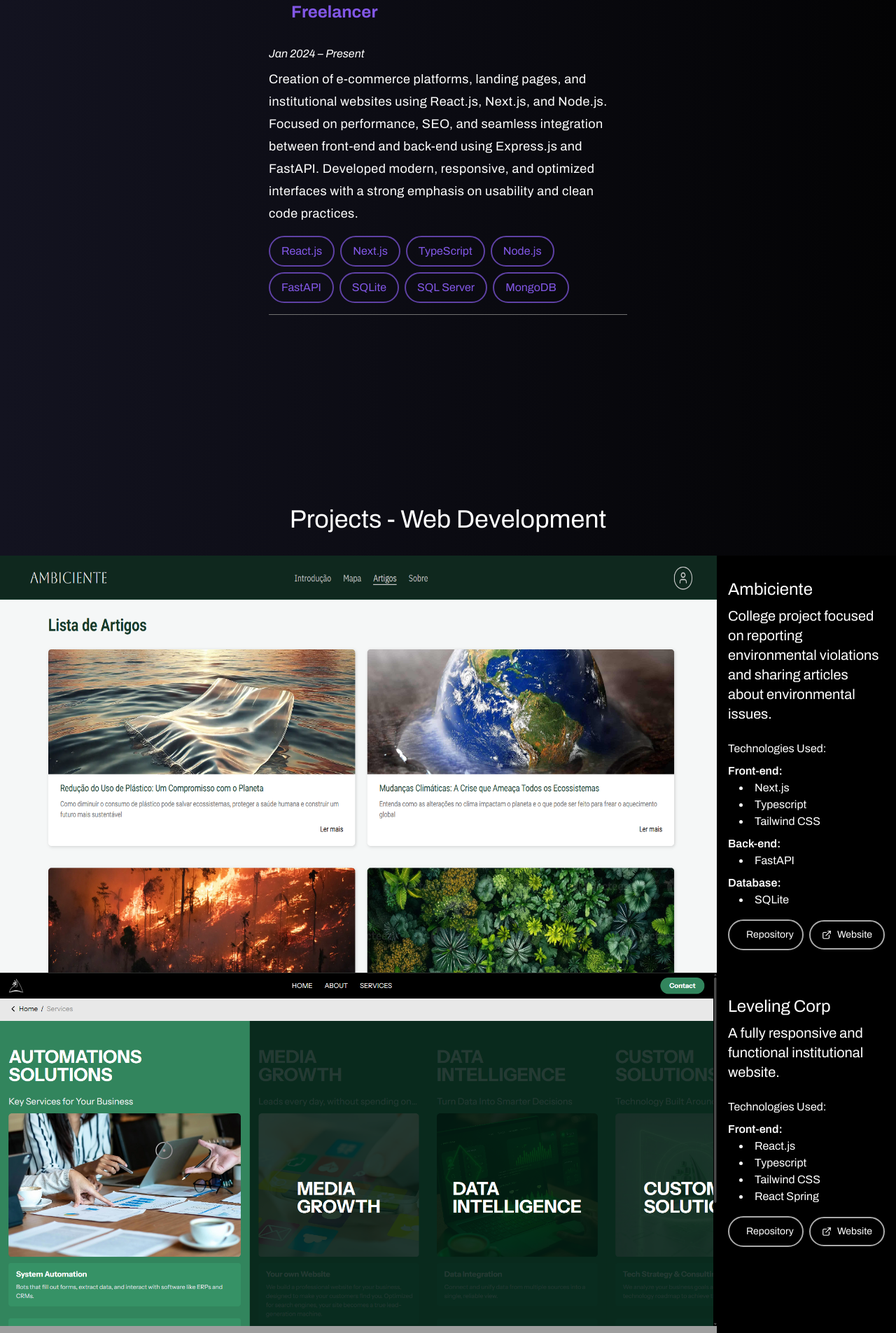
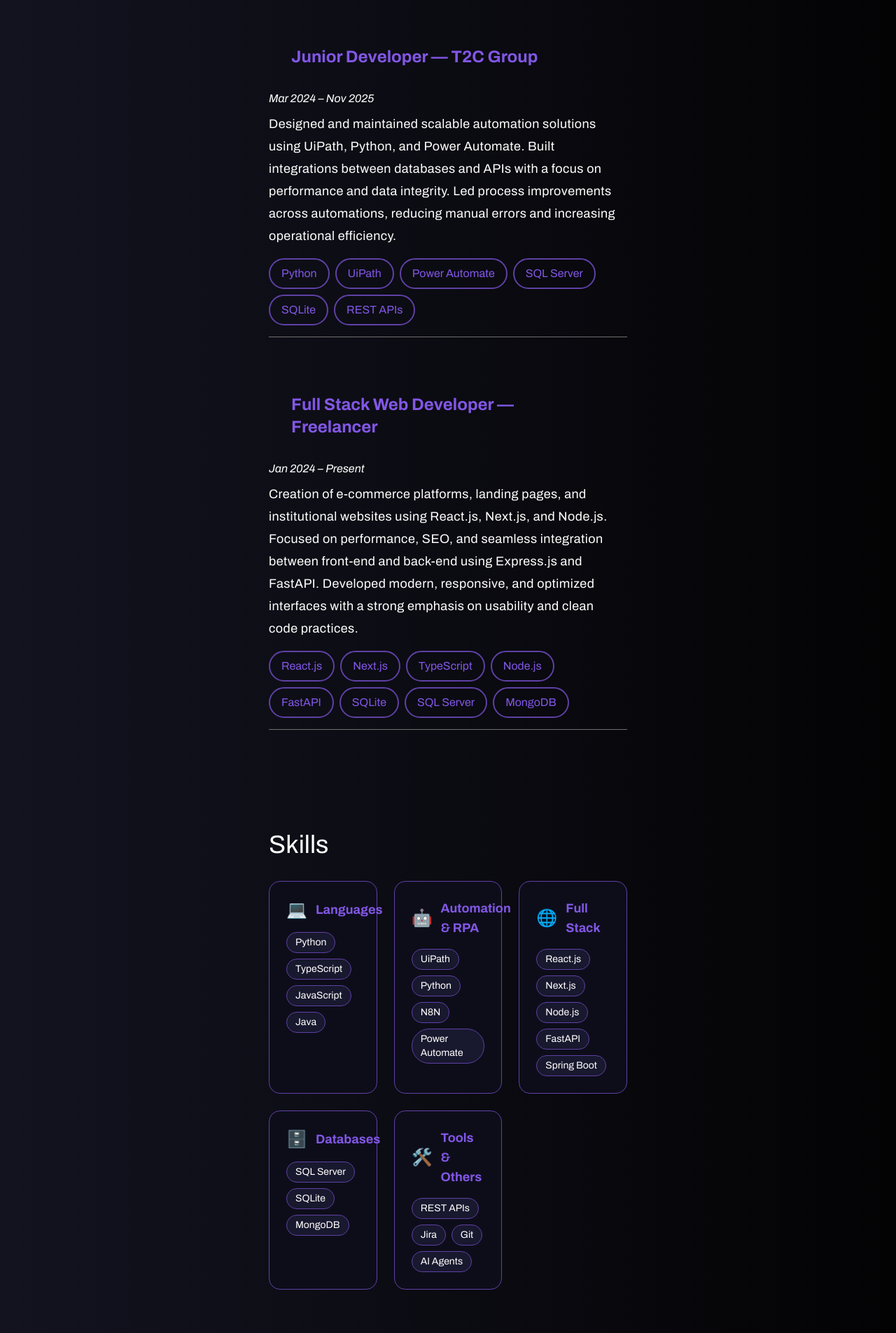
Before and after one commit to RenanlMelo/Portifolio, a React (Vite) app: page / in a window 1280 px wide. Shown: the part 1544-3449 px from the top of the page at 70% size. Built offline with nearby package versions, Linux system fonts and the light colour scheme; grey boxes are pictures that could not be loaded.

Commit message:
feat: add Skills section and update Experience with Nubank entry

```diff
--- a/src/App.tsx
+++ b/src/App.tsx
@@ -1,5 +1,6 @@
 import React, { useRef } from "react";
 import { Experience } from "./components/Experience/Experience";
+import { Skills } from "./components/Skills/Skills";
 import { Introduction } from "./components/Introduction/Introduction";
 import { Projects } from "./components/Projects/Projects";
 import { Contact } from "./components/Contact/Contact";
@@ -10,6 +11,7 @@
 function App() {
   const introductionRef = useRef<HTMLDivElement>(null);
   const experienceRef = useRef<HTMLDivElement>(null);
+  const skillsRef = useRef<HTMLDivElement>(null);
   const projectsRef = useRef<HTMLDivElement>(null);
   const contactRef = useRef<HTMLDivElement>(null);
 
@@ -17,11 +19,12 @@
     <>
       <BlobCursor />
       <FullScreenMenu
-        sectionRefs={[introductionRef, experienceRef, projectsRef, contactRef]}
+        sectionRefs={[introductionRef, experienceRef, skillsRef, projectsRef, contactRef]}
       />
 
       <Introduction ref={introductionRef} />
       <Experience ref={experienceRef} />
+      <Skills ref={skillsRef} />
       <Projects ref={projectsRef} />
       <Contact ref={contactRef} />
     </>
--- a/src/components/Navbar/Navbar.tsx
+++ b/src/components/Navbar/Navbar.tsx
@@ -12,6 +12,7 @@
   const menuList: string[] = [
     "Introduction",
     "Experience",
+    "Skills",
     "Projects",
     "Contact",
   ];
--- /dev/null
+++ b/src/components/Skills/Skills.tsx
@@ -0,0 +1,58 @@
+import React from "react";
+import { motion } from "framer-motion";
+import { skillsData } from "../../data/skillsData";
+
+export const Skills = React.forwardRef<
+  HTMLDivElement,
+  React.PropsWithChildren<{}>
+>((props, ref) => {
+  return (
+    <section
+      ref={ref}
+      id="skills"
+      className="w-full px-8 lg:px-96 lg:py-12 lg:my-12 flex flex-col justify-center items-center overflow-hidden"
+    >
+      <motion.div
+        className="w-full"
+        initial={{ opacity: 0, x: -40 }}
+        whileInView={{ opacity: 1, x: 0 }}
+        transition={{ duration: 1 }}
+        viewport={{ once: false, amount: 0.15 }}
+      >
+        <h2 className="text-[var(--white)] text-2xl lg:text-4xl pb-8 text-left">
+          Skills
+        </h2>
+
+        <div className="grid grid-cols-1 sm:grid-cols-2 lg:grid-cols-3 gap-6">
+          {skillsData.map((group, index) => (
+            <motion.div
+              key={index}
+              initial={{ opacity: 0, y: 24 }}
+              whileInView={{ opacity: 1, y: 0 }}
+              transition={{ duration: 0.5, delay: index * 0.1 }}
+              viewport={{ once: false, amount: 0.2 }}
+              className="rounded-2xl border border-[var(--darker)] bg-[#0d0d1a] p-6 flex flex-col gap-4 hover:border-[var(--main)] transition-colors duration-300"
+            >
+              <div className="flex items-center gap-3">
+                <span className="text-2xl">{group.icon}</span>
+                <h3 className="text-[var(--main)] font-bold text-lg">
+                  {group.category}
+                </h3>
+              </div>
+              <div className="flex flex-wrap gap-2">
+                {group.skills.map((skill, i) => (
+                  <span
+                    key={i}
+                    className="text-[var(--white)] text-sm px-3 py-1 rounded-full border border-[var(--darker)] bg-[#18182e] hover:border-[var(--main)] hover:text-[var(--main)] transition-colors duration-200"
+                  >
+                    {skill}
+                  </span>
+                ))}
+              </div>
+            </motion.div>
+          ))}
+        </div>
+      </motion.div>
+    </section>
+  );
+});
--- a/src/data/experienceData.ts
+++ b/src/data/experienceData.ts
@@ -1,18 +1,35 @@
 export const experienceData = [
   {
+    company: "Nubank (Third Party) – Global TI",
+    role: "Junior Software Engineer",
+    period: "Dec 2025 – Present",
+    description: `
+Built and maintained RPA automations for the OPS team, reducing operational effort and saving 100+ hours/month. Developed scalable integrations with internal APIs and systems, ensuring reliability for high-volume workflows. Created a VM monitoring platform to improve visibility and tracking of automation infrastructure. Managed workflows via Jira using JQL and automation to optimize team execution. Implemented AI agents (Claude, Glean) to support decision-making and accelerate SDLC.
+`,
+    technologies: [
+      "Python",
+      "UiPath",
+      "N8N",
+      "REST APIs",
+      "Jira",
+      "AI Agents",
+      "Claude",
+    ],
+  },
+  {
     company: "T2C Group",
-    role: "RPA Developer Jr",
-    period: "Mar 2024 – Present",
+    role: "Junior Developer",
+    period: "Mar 2024 – Nov 2025",
     description: `
-Development of automations using Python, UiPath, and Power Automate, integrating APIs, databases, and corporate platforms. Worked on projects for Bayer, Afya, and Usiminas, creating automation solutions for web and desktop processes. Integrated with SAP and Excel for data extraction, processing, and consolidation, ensuring efficiency, accuracy, and scalability in deliverables.
+Designed and maintained scalable automation solutions using UiPath, Python, and Power Automate. Built integrations between databases and APIs with a focus on performance and data integrity. Led process improvements across automations, reducing manual errors and increasing operational efficiency.
 `,
     technologies: [
       "Python",
       "UiPath",
       "Power Automate",
-      "APIs",
+      "SQL Server",
       "SQLite",
-      "SQL Server",
+      "REST APIs",
     ],
   },
   {
--- /dev/null
+++ b/src/data/skillsData.ts
@@ -0,0 +1,27 @@
+export const skillsData = [
+  {
+    category: "Languages",
+    icon: "💻",
+    skills: ["Python", "TypeScript", "JavaScript", "Java"],
+  },
+  {
+    category: "Automation & RPA",
+    icon: "🤖",
+    skills: ["UiPath", "Python", "N8N", "Power Automate"],
+  },
+  {
+    category: "Full Stack",
+    icon: "🌐",
+    skills: ["React.js", "Next.js", "Node.js", "FastAPI", "Spring Boot"],
+  },
+  {
+    category: "Databases",
+    icon: "🗄️",
+    skills: ["SQL Server", "SQLite", "MongoDB"],
+  },
+  {
+    category: "Tools & Others",
+    icon: "🛠️",
+    skills: ["REST APIs", "Jira", "Git", "AI Agents"],
+  },
+];
```
